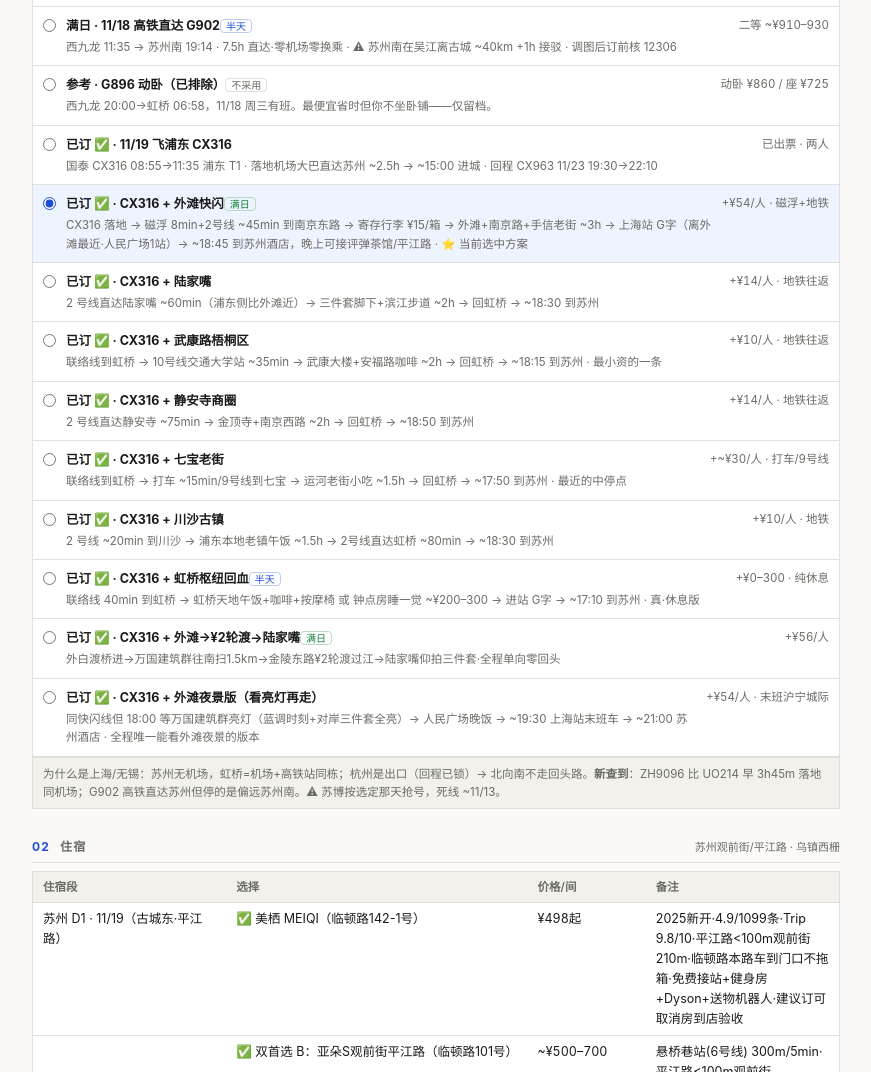
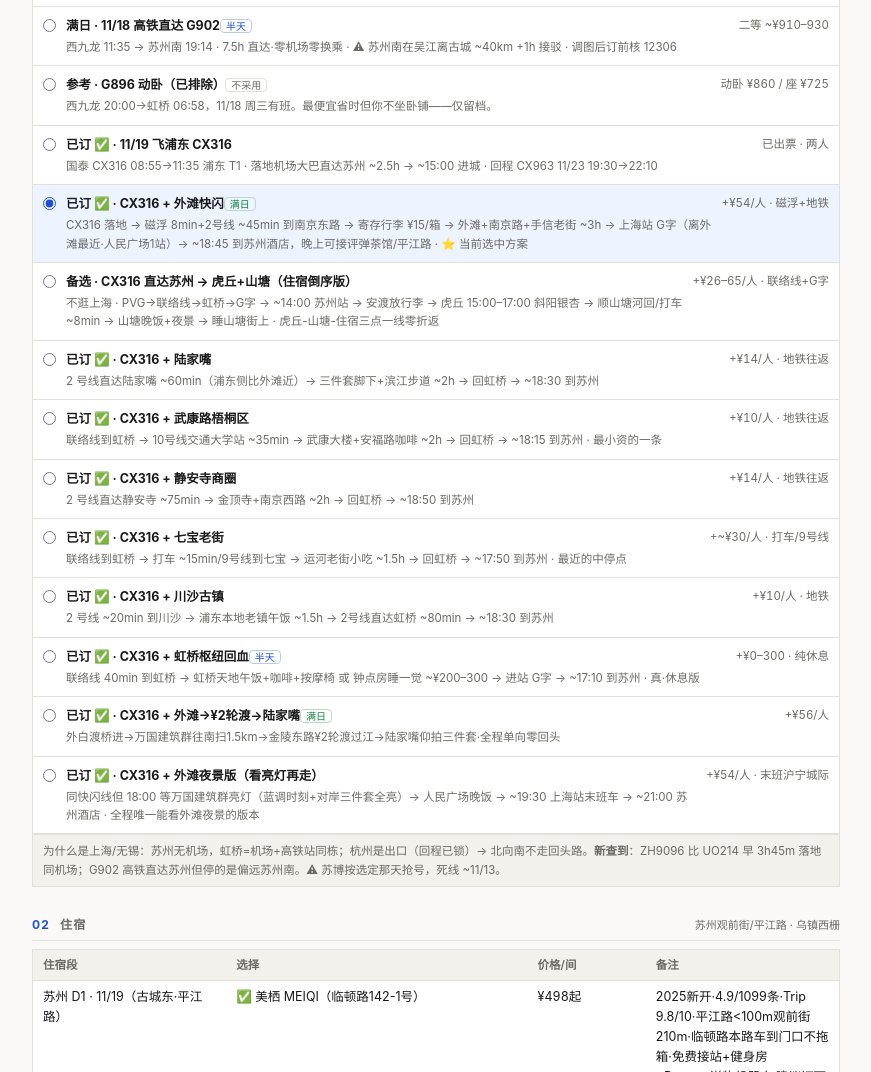
Before and after one commit to isola-arch/suzhou-trip-2026, a plain HTML site: page functional.html in a window 1280 px wide. Shown: the part 678-1750 px from the top of the page, without its empty margins (204-1075 px from the left). Drawn offline with nearby package versions, Linux system fonts and the light colour scheme.

Commit message:
add Tiger Hill D1 variant: direct to Suzhou, reversed hotel order (Andu D1, 3-point one-line route)
Generated with Devin (https://devin.ai)

Co-Authored-By: Devin <158243242+devin-ai-integration[bot]@users.noreply.github.com>

```diff
--- a/functional.html
+++ b/functional.html
@@ -328,6 +328,15 @@ var OUTBOUND=[
    ["16:30",1,"南京东路 → 人民广场 → 上海站 → G字 → 苏州","2号线1站人民广场换1号线1站上海站 ~15min（打车15min亦可）· 沪宁城际→苏州站 ~25–35min 班次密"],
    ["~18:45",0,"🏨 美栖 MEIQI check-in → 平江路晚饭","临顿路142-1号 · 放行李 → 哑巴生煎/苏帮菜 · 早1h到＝平江路夜走或评弹茶馆(19–21点滚动场)都接得上"]],
   note:"落地顺路先收上海地标。⚠ 死线：16:30 前离开外滩区。⚠ 豫园可跳：跟苏州园林同物种且更弱，城隍庙=全国同款商业街。⭐ 走上海站不走虹桥：离南京东路 ~15min vs ~40min，晚上多出一整段蘇州時間。🛍 手信動線（西藏中路→外灘由西往東順路掃）：泰康(766) → 第一食品(720·一站式掃貨) → 真老大房(536·鮮肉月餅) → 沈大成(636·糕團) → 邵萬生(414·🦀醉蟹·季節限定最優先) → 大白兔(409) · 蝴蝶酥另繞黃河路國際飯店(排40min→轉哈爾濱食品廠平替) · 醉蟹買真空密封版才帶得走。"}},
+ {name:"备选 · CX316 直达苏州 → 虎丘+山塘（住宿倒序版）",cost:"+¥26–65/人 · 联络线+G字",desc:"不逛上海 · PVG→联络线→虹桥→G字 → ~14:00 苏州站 → 安渡放行李 → 虎丘 15:00–17:00 斜阳银杏 → 顺山塘河回/打车 ~8min → 山塘晚饭+夜景 → 睡山塘街上 · 虎丘-山塘-住宿三点一线零折返",tag:"",
+  d1:{h:"DAY 1 · 11/19 四 · 直达苏州（虎丘+山塘）",wx:"冷 4–12°C 晴",loc:"香港 → 浦东 → 苏州",rows:[
+   ["08:55",1,"HKG → 浦东 PVG · CX316","✈ 国泰直飞 → 11:35 到 T1 → 出关 ~12:30"],
+   ["~12:45",1,"PVG → 机场联络线 → 虹桥 → G字 → 苏州站","联络线 ~40min ¥26 + G字 ~25–35min ¥35–40 · 全程 ~1h45 室内换乘 · 或苏汽直通车 ¥140/人 门到门兜底"],
+   ["~14:30",1,"🏨 安渡（山塘街）放行李","苏州站→山塘 ~10min · 先寄存"],
+   ["15:00–17:00",0,"虎丘","安渡→虎丘 ~8min · ¥60 · 剑池+斜塔+🍁 万景山庄银杏 · 17:30关 · 下午斜阳出片"],
+   ["~17:15",0,"虎丘 → 山塘（顺河回酒店方向）","打车 ~8min / 沿山塘河西段走 ~30min · 七里山塘的河就是从虎丘流下来的"],
+   ["~18:00",0,"山塘晚饭+夜景 → 睡山塘","灯亮才是本体 · 摇橹船 ~¥50 · 累了直接回房 · 明早 6:30 独享无人山塘"]],
+  note:"⭐ 动线最完美的一天：虎丘→山塘→睡山塘，三点一线。⚠ 住宿倒序：安渡 D1 → 美栖 D2 → 吴宫 D3。连锁影响：山塘 D1 玩掉 → D2 晚改平江路（美栖门口，吴苑深处/评弹茶馆都在旁边）；虎丘 D1 玩掉 → D3 只剩天平山+西园寺+留园+寒山寺，全程最累天直接减负一半；代价：上海整段砍光（只剩转场），且 CX316 晚点 >1h 虎丘就进不去（17:30 关，死线 ~15:00 到苏州站）。苏博/拙政园 D2 顶门不变。"}},
  {name:"已订 ✅ · CX316 + 陆家嘴",cost:"+¥14/人 · 地铁往返",desc:"2 号线直达陆家嘴 ~60min（浦东侧比外滩近）→ 三件套脚下+滨江步道 ~2h → 回虹桥 → ~18:30 到苏州",tag:"",
   d1:{h:"DAY 1 · 11/19 四 · 上海快闪日（陆家嘴）",wx:"冷 4–12°C 晴",loc:"香港 → 浦东 → 陆家嘴 → 苏州",rows:[
    ["08:55",1,"HKG → 浦东 PVG · CX316","✈ 国泰直飞 → 11:35 → 出关 ~12:30"],
```
Also changed, not shown: 1 other file.
